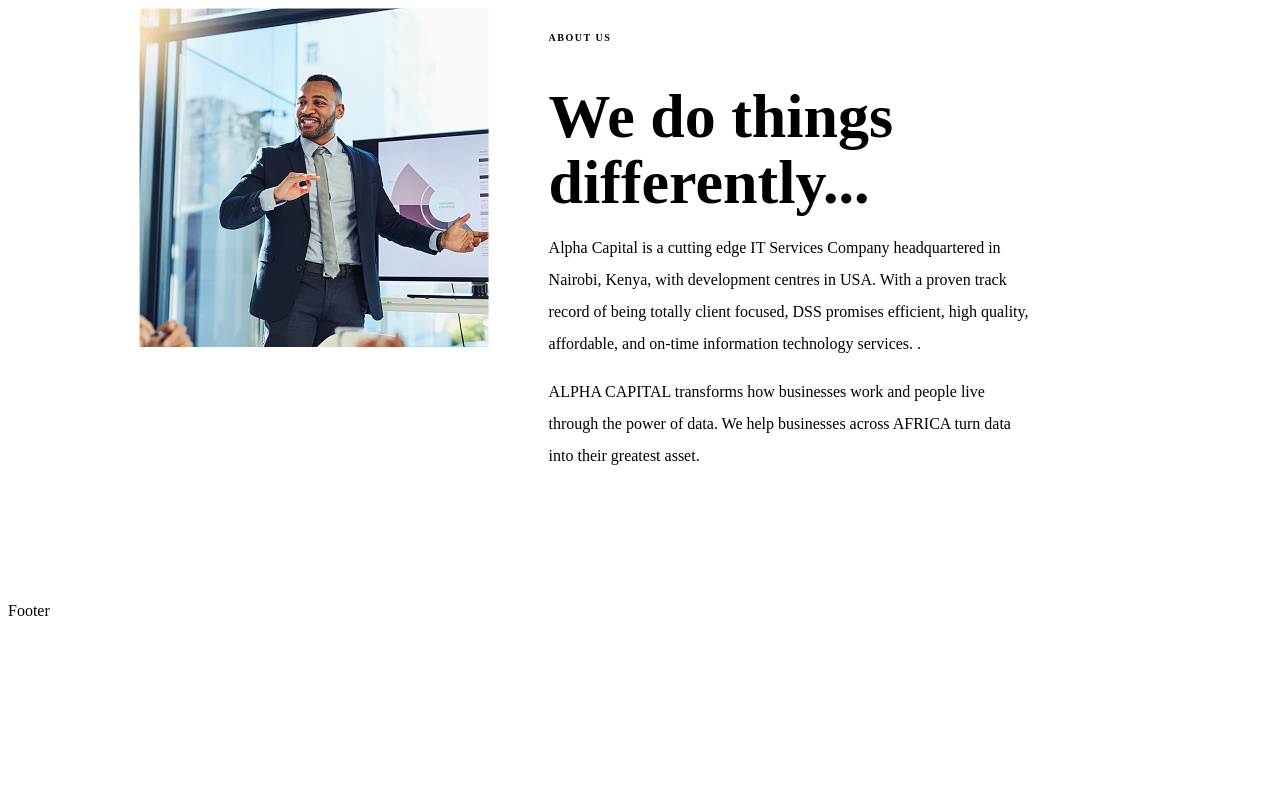
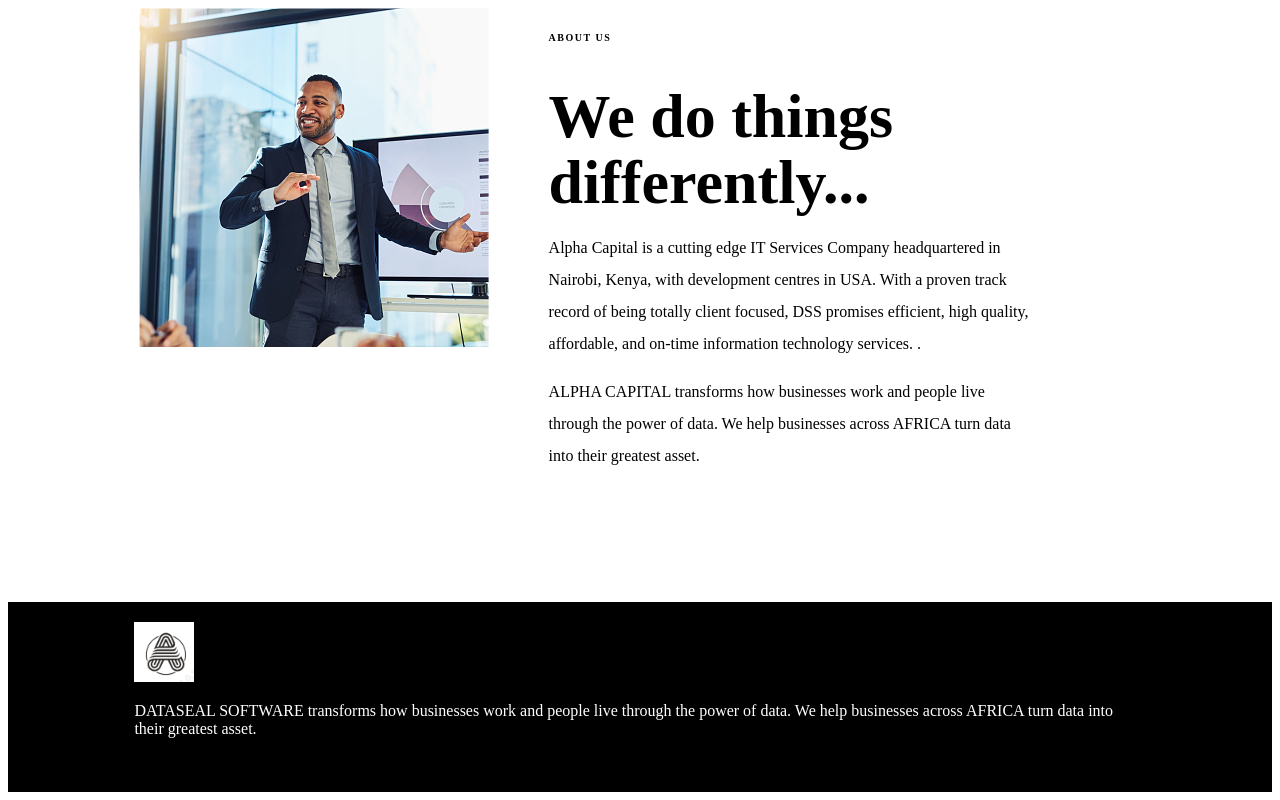
Before and after one commit to ealpha072/alpha_capital, a React (Create React App) app in the folder client/: page / in a window 1280 px wide. Shown: the part 1548-2348 px from the top of the page. Before the commit the page ends 2176 px from the top, so only its background shows below. Built offline with nearby package versions, Linux system fonts and the light colour scheme; the HTML template or start-up script is replaced by a standard one.

Commit message:
Footer added

```diff
--- a/client/public/index.html
+++ b/client/public/index.html
@@ -3,6 +3,7 @@
   <head>
     <meta charset="utf-8" />
     <link rel="icon" href="%PUBLIC_URL%/favicon.ico" />
+    <link rel="stylesheet" href="https://cdnjs.cloudflare.com/ajax/libs/font-awesome/6.4.0/css/fontawesome.min.css" />
     <meta name="viewport" content="width=device-width, initial-scale=1" />
     <meta name="theme-color" content="#000000" />
     <meta
--- a/client/src/Components/Footer.jsx
+++ b/client/src/Components/Footer.jsx
@@ -1,9 +1,34 @@
 import React from 'react'
+import logo from '../Assets/logo.png'
+import styles from '../Styles/Footer.module.css'
 
 const Footer = () => {
-  return (
-    <div>Footer</div>
-  )
+	return (
+		<section>
+			<footer>
+				<div className={styles.firstDiv}>
+					<div className="footerLogo">
+						<img src={logo} alt="" width={"60"}/>
+						<p>
+						DATASEAL SOFTWARE transforms how businesses work
+						and people live through the power of data.
+						We help businesses across AFRICA turn data
+						into their greatest asset.
+						</p>
+						<div className={styles.socials}>
+							<a href=""><i class="fa-brands fa-facebook"></i></a>
+						</div>
+					</div>
+				</div>
+				<div className={styles.secondDiv}>
+
+				</div>
+				<div className={styles.thirdDiv}>
+
+				</div>
+			</footer>
+		</section>
+	)
 }
 
 export default Footer
--- a/client/src/Styles/Footer.Module.css
+++ b/client/src/Styles/Footer.Module.css
@@ -0,0 +1,27 @@
+section{
+    background-color: #000000;
+}
+
+footer{
+    display: flex;
+    width: 80%;
+    margin:auto;
+    color: #ffffff;
+}
+
+footer > div{
+    margin-top: 20px;
+    margin-bottom: 20px;
+}
+
+.firstDiv{
+    width: 30%;
+}
+
+.firstDiv > div p{
+    font-size: 14px;
+}
+
+.socials a i{
+    color: #ffff;
+}
```
